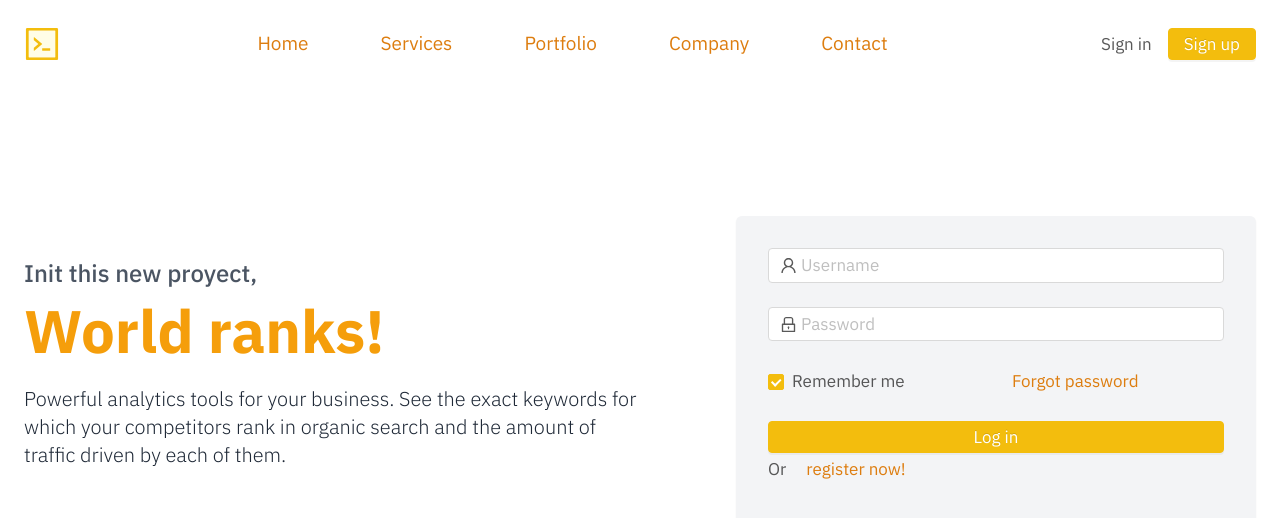
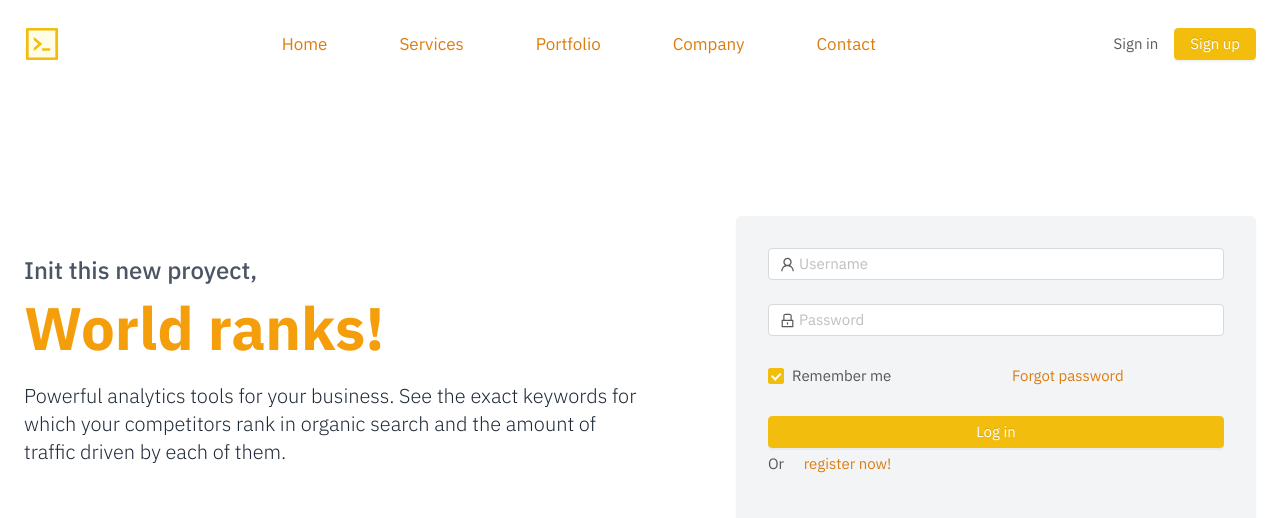
Before and after one commit to VicDCruz/world-ranks-nextjs, a Next.js app: page / in a window 1280 px wide. Shown: the top 518 px of the page. Built offline with nearby package versions, Linux system fonts and the light colour scheme.

Commit message:
Change font size

```diff
--- a/styles/antd.less
+++ b/styles/antd.less
@@ -5,7 +5,7 @@
 @success-color: #52c41a; // success state color
 @warning-color: #faad14; // warning state color
 @error-color: #f5222d; // error state color
-@font-size-base: 17px; // major text font size
+@font-size-base: 15px; // major text font size
 @heading-color: rgba(0, 0, 0, 0.85); // heading text color
 @text-color: rgba(0, 0, 0, 0.65); // major text color
 @text-color-secondary: rgba(0, 0, 0, 0.45); // secondary text color
```
